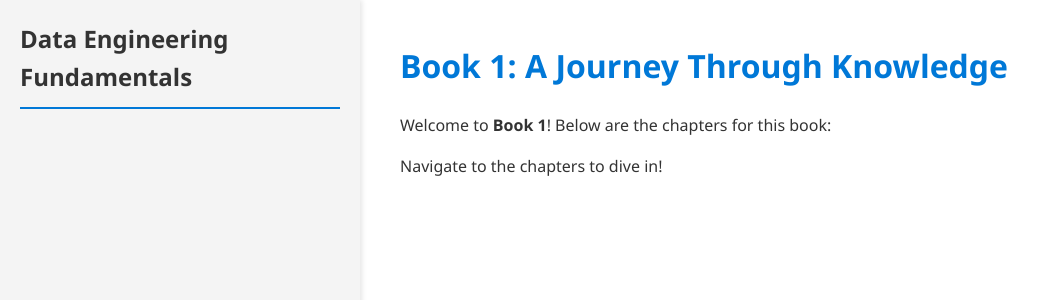
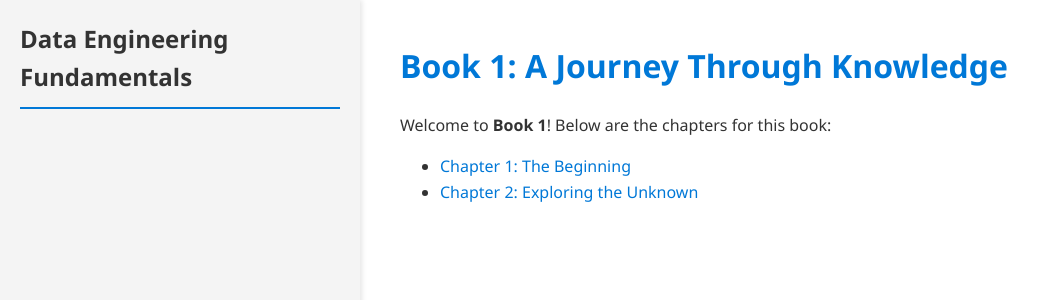
Before and after one commit to tayheau/tayheau.github.io, a Jekyll site: the page built from _notes/book1/index.md, in a window 1280 px wide. Shown: the top 300 px of the page, without its empty margins (0-1050 px from the left). Built offline with Jekyll 4.4.1, drawn with Linux system fonts in a browser that asks for light colours.

Commit message:
Update index.md

```diff
--- a/_notes/book1/index.md
+++ b/_notes/book1/index.md
@@ -7,5 +7,5 @@ permalink: /books/book1/
 
 Welcome to **Book 1**! Below are the chapters for this book:
 
-
-Navigate to the chapters to dive in!
+- [Chapter 1: The Beginning]({{ '/books/book1/chapter1/' | relative_url }})
+- [Chapter 2: Exploring the Unknown]({{ '/books/book1/chapter2/' | relative_url }})
```
